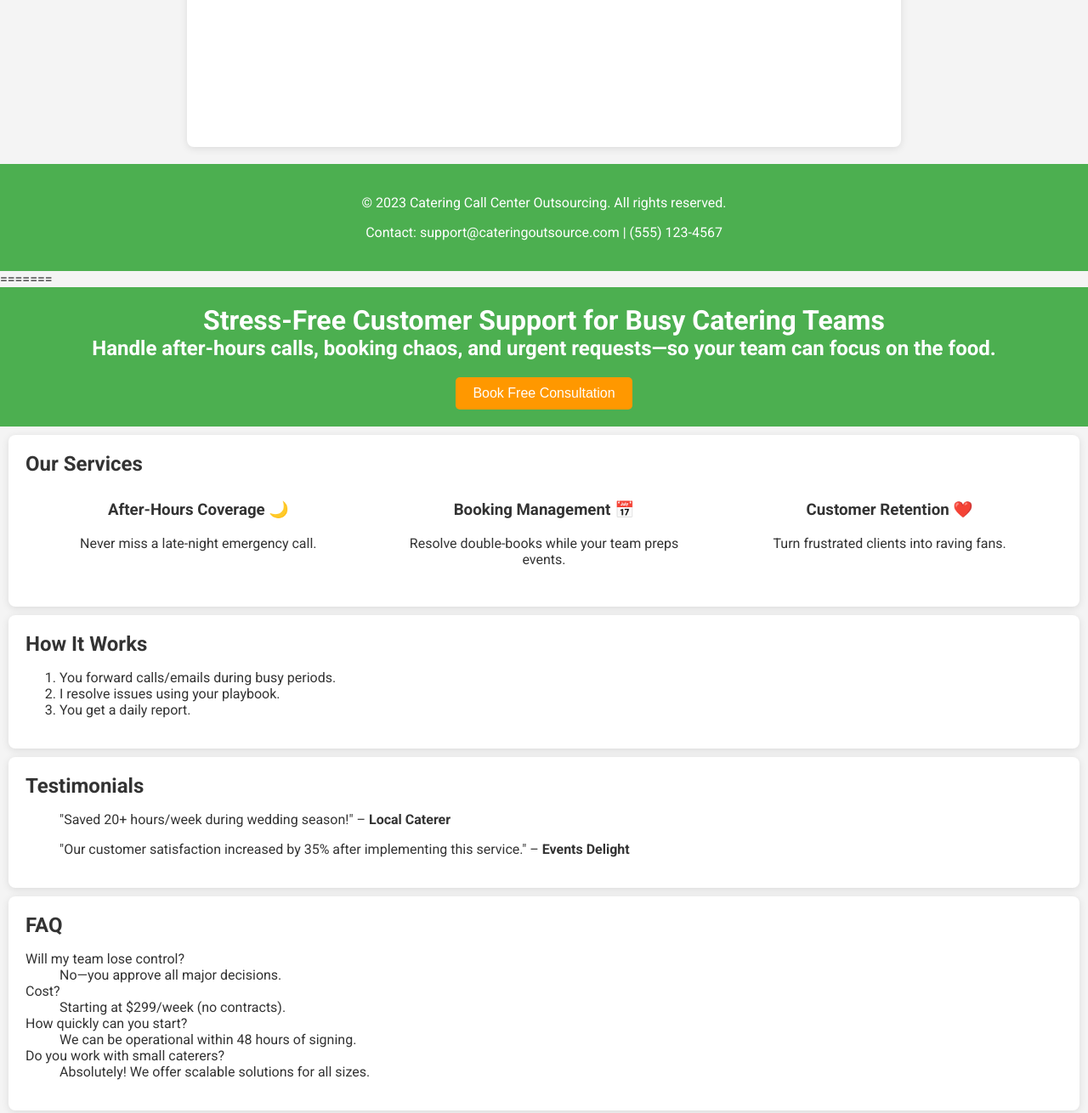
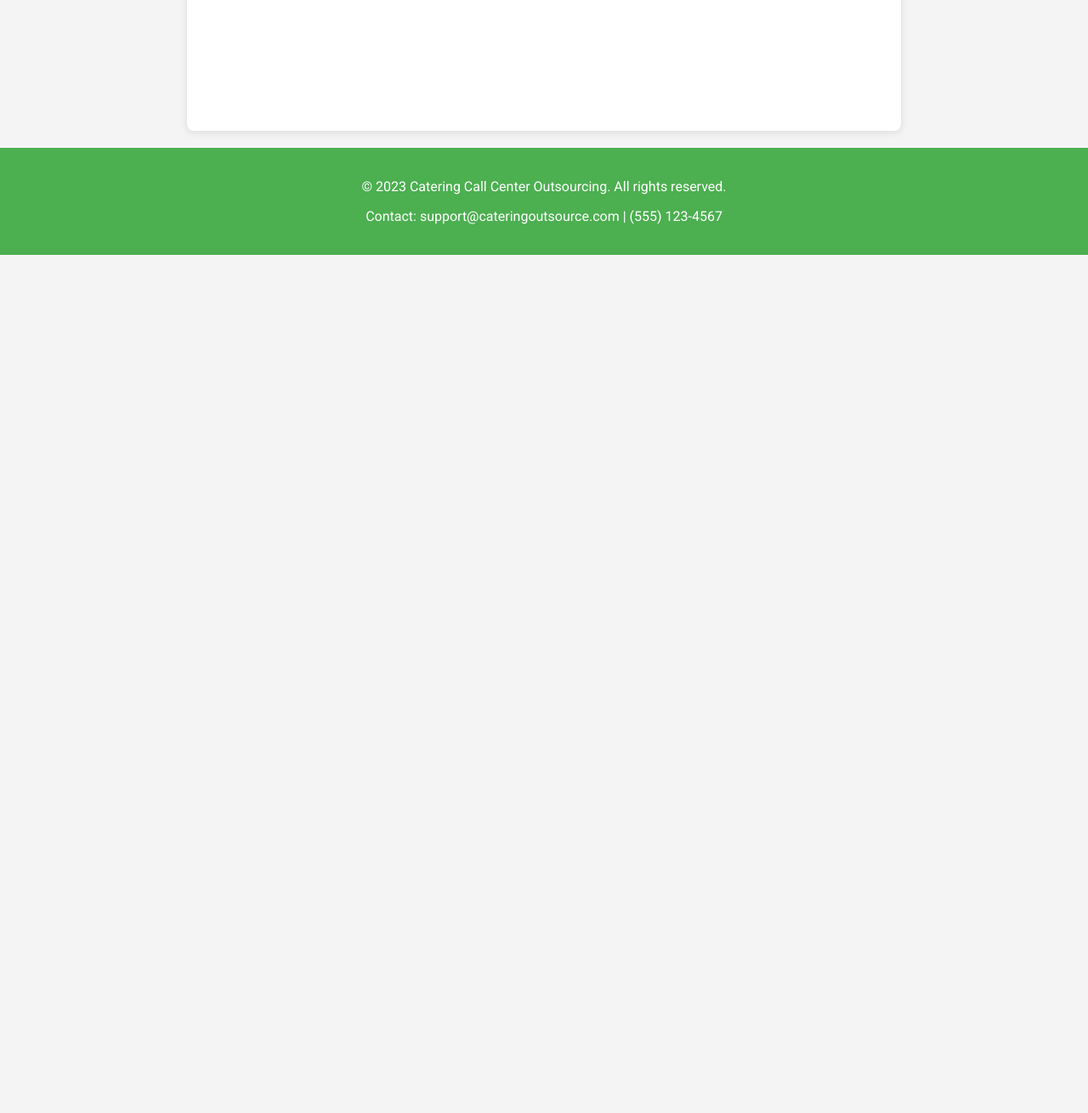
Before and after one commit to kobrien2318/catering-support, a plain HTML site: page index.html in a window 1280 px wide. Shown: the part 1532-2842 px from the top of the page at 85% size. After the commit the page ends 1832 px from the top, so only its background shows below. Drawn offline with Linux system fonts and the light colour scheme; a script that the page names is missing.

Commit message:
Update index.html

```diff
--- a/index.html
+++ b/index.html
@@ -1,4 +1,3 @@
-<<<<<<< HEAD
 <!DOCTYPE html>
 <html lang="en">
 <head>
@@ -166,176 +165,8 @@
         }, 500);
     });
 </script>
+    <!-- Start of HubSpot Embed Code -->
+<script type="text/javascript" id="hs-script-loader" async defer src="//js-na2.hs-scripts.com/243291248.js"></script>
+<!-- End of HubSpot Embed Code -->
 </body>
 </html>
-=======
-<!DOCTYPE html>
-<html lang="en">
-<head>
-    <meta charset="UTF-8">
-    <meta name="viewport" content="width=device-width, initial-scale=1.0">
-    <title>Catering Call Center Outsourcing</title>
-    <link href="https://fonts.googleapis.com/css2?family=Roboto:wght@400;700&display=swap" rel="stylesheet">
-    <style>
-        body {
-            font-family: 'Roboto', sans-serif;
-            margin: 0;
-            padding: 0;
-            background-color: #f4f4f4;
-            color: #333;
-        }
-        header {
-            background-color: #4CAF50;
-            color: white;
-            padding: 20px;
-            text-align: center;
-        }
-        section {
-            padding: 20px;
-            margin: 10px;
-            background: white;
-            border-radius: 8px;
-            box-shadow: 0 2px 10px rgba(0, 0, 0, 0.1);
-        }
-        h1, h2 {
-            margin: 0;
-        }
-        .cta {
-            background-color: #ff9800;
-            color: white;
-            padding: 10px 20px;
-            text-decoration: none;
-            border-radius: 5px;
-            display: inline-block;
-            margin-top: 20px;
-            cursor: pointer;
-            border: none;
-            font-size: 16px;
-            transition: background-color 0.3s;
-        }
-        .cta:hover {
-            background-color: #e68a00;
-        }
-        .services {
-            display: flex;
-            justify-content: space-around;
-            flex-wrap: wrap;
-        }
-        .service {
-            text-align: center;
-            width: 30%;
-            min-width: 250px;
-            margin: 10px 0;
-        }
-        footer {
-            text-align: center;
-            padding: 20px;
-            background-color: #4CAF50;
-            color: white;
-        }
-        #consultation {
-            max-width: 800px;
-            margin: 20px auto;
-        }
-        .calendly-inline-widget {
-            min-height: 630px;
-            width: 100%;
-        }
-        @media (max-width: 768px) {
-            .services {
-                flex-direction: column;
-                align-items: center;
-            }
-            .service {
-                width: 100%;
-            }
-        }
-    </style>
-</head>
-<body>
-
-<header>
-    <h1>Stress-Free Customer Support for Busy Catering Teams</h1>
-    <h2>Handle after-hours calls, booking chaos, and urgent requests—so your team can focus on the food.</h2>
-    <button class="cta" id="book-consultation">Book Free Consultation</button>
-</header>
-
-<section id="services">
-    <h2>Our Services</h2>
-    <div class="services">
-        <div class="service">
-            <h3>After-Hours Coverage 🌙</h3>
-            <p>Never miss a late-night emergency call.</p>
-        </div>
-        <div class="service">
-            <h3>Booking Management 📅</h3>
-            <p>Resolve double-books while your team preps events.</p>
-        </div>
-        <div class="service">
-            <h3>Customer Retention ❤️</h3>
-            <p>Turn frustrated clients into raving fans.</p>
-        </div>
-    </div>
-</section>
-
-<section id="how-it-works">
-    <h2>How It Works</h2>
-    <ol>
-        <li>You forward calls/emails during busy periods.</li>
-        <li>I resolve issues using your playbook.</li>
-        <li>You get a daily report.</li>
-    </ol>
-</section>
-
-<section id="testimonials">
-    <h2>Testimonials</h2>
-    <blockquote>
-        <p>"Saved 20+ hours/week during wedding season!" – <strong>Local Caterer</strong></p>
-    </blockquote>
-    <blockquote>
-        <p>"Our customer satisfaction increased by 35% after implementing this service." – <strong>Events Delight</strong></p>
-    </blockquote>
-</section>
-
-<section id="faq">
-    <h2>FAQ</h2>
-    <dl>
-        <dt>Will my team lose control?</dt>
-        <dd>No—you approve all major decisions.</dd>
-        <dt>Cost?</dt>
-        <dd>Starting at $299/week (no contracts).</dd>
-        <dt>How quickly can you start?</dt>
-        <dd>We can be operational within 48 hours of signing.</dd>
-        <dt>Do you work with small caterers?</dt>
-        <dd>Absolutely! We offer scalable solutions for all sizes.</dd>
-    </dl>
-</section>
-
-<section id="consultation">
-    <h2>Schedule Your Free Consultation</h2>
-    <div class="calendly-inline-widget" data-url="https://calendly.com/kobrien2318" style="min-width:320px;height:630px;"></div>
-</section>
-
-<footer>
-    <p>&copy; 2023 Catering Call Center Outsourcing. All rights reserved.</p>
-    <p>Contact: support@cateringoutsource.com | (555) 123-4567</p>
-</footer>
-
-<script type="text/javascript" src="https://assets.calendly.com/assets/external/widget.js" async></script>
-<script>
-    // Initialize Calendly widget
-    document.getElementById('book-consultation').addEventListener('click', function() {
-        // Scroll to the consultation section
-        document.getElementById('consultation').scrollIntoView({ behavior: 'smooth' });
-
-        // Initialize Calendly widget after a short delay to ensure it's visible
-        setTimeout(function() {
-            Calendly.initPopupWidget({
-                url: 'https://calendly.com/d/c9r-7qg-dwq/catering-support-consultation'
-            });
-        }, 500);
-    });
-</script>
-</body>
-</html>
->>>>>>> 2e191bee843aa4080eef6ab2f791c7cd25675107
```
